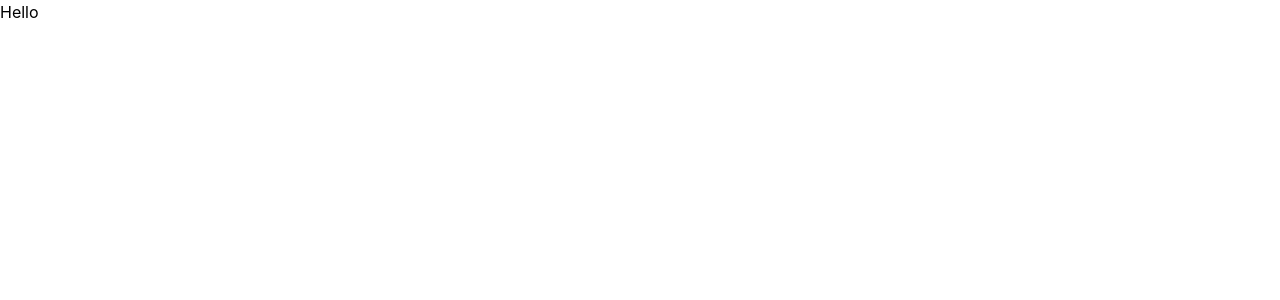
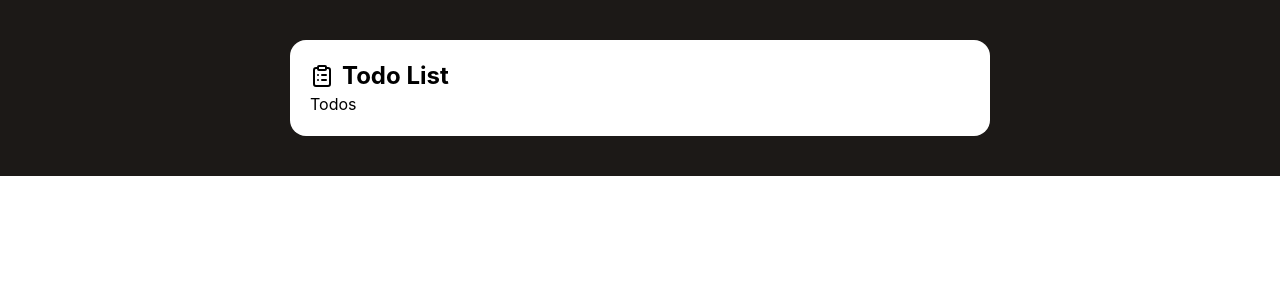
Before and after one commit to nayon-kumar/todo-list-app, a React (Vite) app: page / in a window 1280 px wide. Shown: the top 300 px of the page. Built offline with nearby package versions, Linux system fonts and the light colour scheme.

Commit message:
Design started

```diff
--- a/src/App.jsx
+++ b/src/App.jsx
@@ -1,10 +1,11 @@
 import "./App.css";
+import TodoContainer from "./components/TodoContainer/TodoContainer";
 
 function App() {
   return (
-    <>
-      <h1>Hello</h1>
-    </>
+    <div className="bg-stone-900 py-10">
+      <TodoContainer />
+    </div>
   );
 }
 
--- /dev/null
+++ b/src/components/TodoContainer/TodoContainer.jsx
@@ -0,0 +1,16 @@
+import React from "react";
+import Todos from "../Todos/Todos";
+import { ClipboardList } from "lucide-react";
+
+const TodoContainer = () => {
+  return (
+    <div className="bg-white max-w-[95%] md:max-w-175 mx-auto p-5 rounded-2xl">
+      <div className="flex items-center gap-2 text-2xl font-bold">
+        <ClipboardList /> <h1>Todo List</h1>
+      </div>
+      <Todos />
+    </div>
+  );
+};
+
+export default TodoContainer;
--- /dev/null
+++ b/src/components/Todos/Todos.jsx
@@ -0,0 +1,11 @@
+import React from "react";
+
+const Todos = () => {
+  return (
+    <div>
+      <h1>Todos</h1>
+    </div>
+  );
+};
+
+export default Todos;
```
